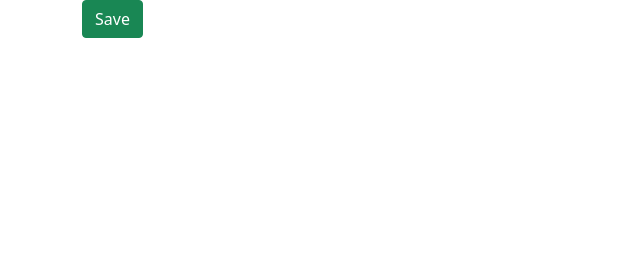
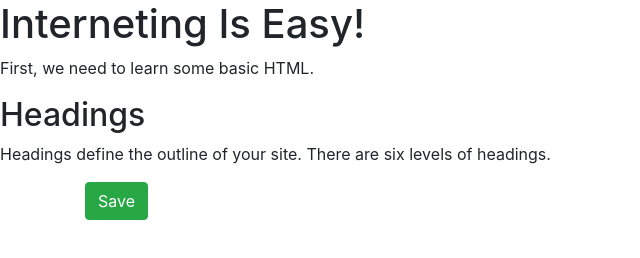
Before and after one commit to PriyankaGoenka/BootstrapProject, a website: page index.html in a window 1280 px wide. Shown: the whole page, without its empty margins (0-640 px from the left). Drawn offline with nearby package versions, Linux system fonts and the light colour scheme.

Commit message:
Intro to Bootstrap

```diff
--- a/index.html
+++ b/index.html
@@ -1,16 +1,37 @@
 <!DOCTYPE html>
 <html lang="en">
 <head>
+    <!-- Required meta tags always come first -->
+    <meta charset="utf-8">
+    <meta name="viewport" content="width=device-width, initial-scale=1, shrink-to-fit=no">
+    <meta http-equiv="x-ua-compatible" content="ie=edge">
+
+    <!-- Bootstrap CSS -->
+    <link rel="stylesheet" href="node_modules/bootstrap/dist/css/bootstrap.min.css">
+
     <meta charset="UTF-8">
     <meta name="viewport" content="width=device-width, initial-scale=1.0">
-        <meta http-equiv="X-UA-Compatible" content="ie=edge" >
-        <link rel="stylesheet" href="css/bootstrap.css"/>
-        <script src="js/bootstrap.js"></script>
+    <meta http-equiv="X-UA-Compatible" content="ie=edge">
+
+
     <title>Bootstrap</title>
 </head>
 <body>
+    <h1>Interneting Is Easy!</h1>
+    <p>First, we need to learn some basic HTML.</p>
+
+    <h2>Headings</h2>
+    <p>
+        Headings define the outline of your site. There are six levels of
+        headings.
+    </p>
     <div class="container">
         <button class="btn btn-success btnlg">Save</button>
+        <!-- jQuery first, then Popper.js, then Bootstrap JS. -->
+        <script src="node_modules/jquery/dist/jquery.slim.min.js"></script>
+        <script src="node_modules/popper.js/dist/umd/popper.min.js"></script>
+        <script src="node_modules/bootstrap/dist/js/bootstrap.min.js"></script>
+
 
 </body>
 
```
Also changed, not shown: package.json (+10 -5 lines), 1 other file. Lines whose indentation alone changed are shown as unchanged.
